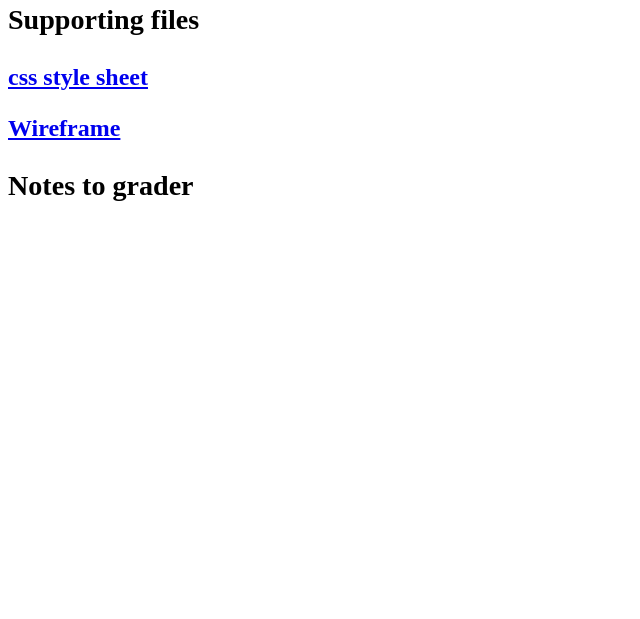
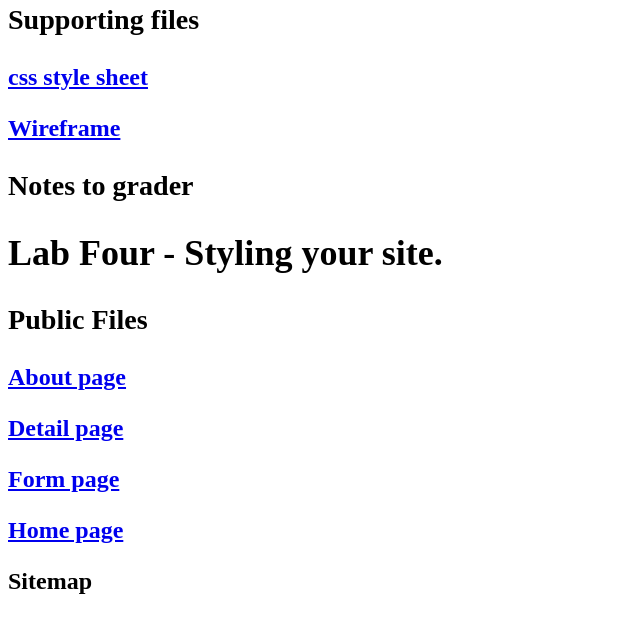
Before and after one commit to CS-1080/Bella-Linville, a PHP site: page /sitemap.php in a window 1280 px wide. Shown: the part 1121-1740 px from the top of the page, without its empty margins (0-640 px from the left). Before the commit the page ends 1322 px from the top, so only its background shows below. Run offline with PHP 8.4, Linux system fonts and the light colour scheme.

Commit message:
Add files via upload
Lab 4: Updated Site Map

```diff
--- a/sitemap.php
+++ b/sitemap.php
@@ -88,5 +88,16 @@
     <h3>Notes to grader</h3>
     <p></p>
 </section>
+<section class="lab-layout">
+    <h2 class="header">Lab Four - Styling your site. </h2>
+    <section class="public-files">
+        <h3>Public Files</h3>
+        <p><a href="lab4/about.php">About page</a></p>
+        <p><a href="lab4/detail.php">Detail page</a></p>
+        <p><a href="lab4/form.php">Form page</a></p>
+        <p><a href="lab4/index.php">Home page</a></p>
 </section>
+</section>
+<footer>
+    <p.<a href="../sitemap.php">Sitemap</a></p>
 </html>
```
